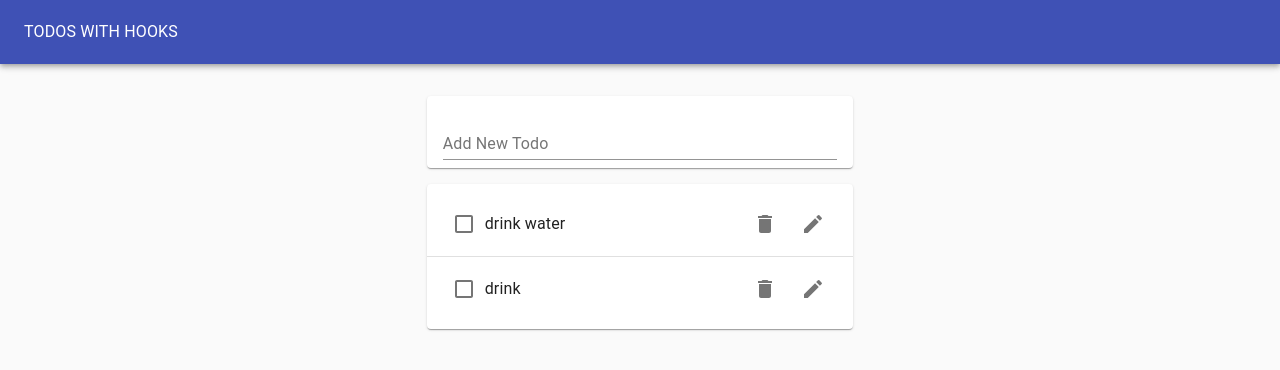
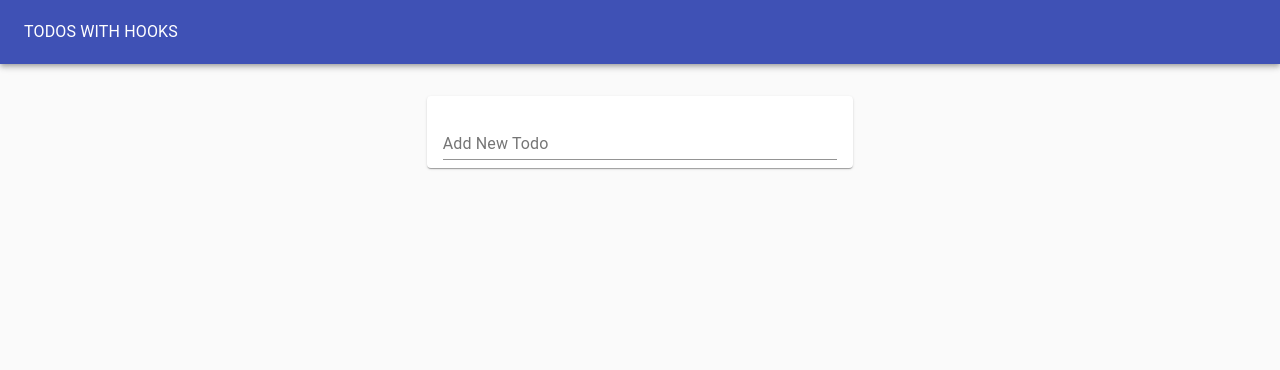
Before and after one commit to arnabcs10/Task-Manager, a React (Create React App) app: page / in a window 1280 px wide. Shown: the top 370 px of the page. Built offline with nearby package versions, Linux system fonts and the light colour scheme.

Commit message:
Add local storage reducer hook

```diff
--- a/src/contexts/todos.context.js
+++ b/src/contexts/todos.context.js
@@ -1,16 +1,14 @@
 import React,{createContext,useReducer} from 'react';
 import todoReducer from '../reducers/todo.reducer';
+import useLocalStorageReducer from '../hooks/useLocalStorageReducer';
 
-const defaultTodos = [
-    {id:1,task:"drink water",completed:false},
-    {id:2,task:"drink",completed:false}
-];
+const defaultTodos = [];
 
 export const TodosContext = createContext(defaultTodos);
 export const DispatchContext = createContext();
 
 export function TodosProvider(props){
-    const [todos,dispatch] = useReducer(todoReducer,defaultTodos);
+    const [todos,dispatch] = useLocalStorageReducer("todos",defaultTodos,todoReducer);
 
     return(
         <TodosContext.Provider value={todos}>
--- /dev/null
+++ b/src/hooks/useLocalStorageReducer.js
@@ -0,0 +1,20 @@
+import {useReducer,useEffect} from 'react';
+
+function useLocalStorageReducer(key,defaultVal,reducer){
+    const [state,dispatch] = useReducer(reducer,defaultVal,()=>{
+        let val;
+        try{
+            val = JSON.parse(window.localStorage.getItem(key) || String(defaultVal));
+        }catch(e){
+            val = defaultVal;
+        }
+        return val;
+    });
+
+    useEffect(() => {
+        window.localStorage.setItem(key,JSON.stringify(state))
+    }, [state]);
+    return [state,dispatch];
+}
+
+export default useLocalStorageReducer;
```
